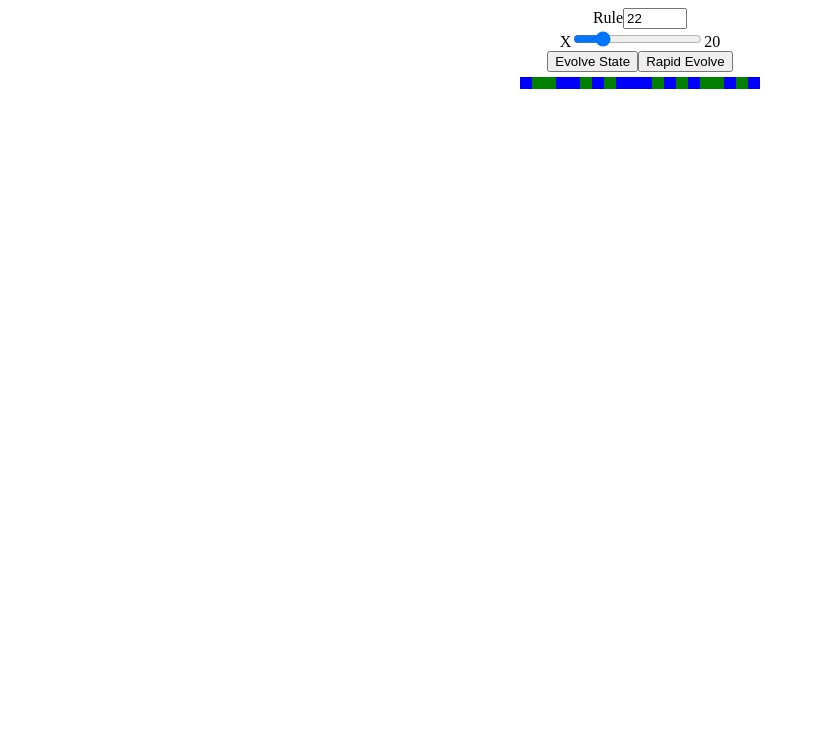
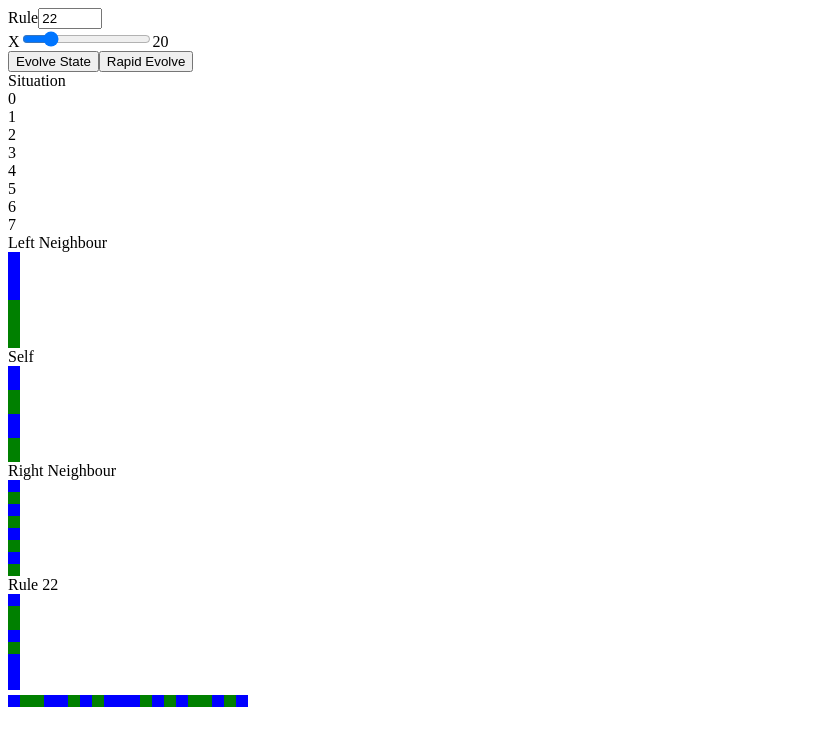
Before and after one commit to JohYoshida/cellular-automata, a React (Create React App) app: page / in a window 1280 px wide. Shown: the top 746 px of the page, without its empty margins (0-815 px from the left). Built offline with nearby package versions, Linux system fonts and the light colour scheme.

Commit message:
Added panel describing situation rules

```diff
--- a/src/App.js
+++ b/src/App.js
@@ -1,7 +1,7 @@
 import React, { Component } from "react";
 import Controls from "./components/Controls";
 import Board from "./components/Board";
-import "./App.css";
+import SituationPanel from "./components/SituationPanel";
 
 class App extends Component {
   constructor(props) {
@@ -26,6 +26,10 @@ class App extends Component {
           rapidEvolve={this.rapidEvolve}
           updateInputX={this.updateInputX}
         />
+        <SituationPanel
+          rule={rule}
+          binaryRule={makeBinaryRule(rule)}
+          />
         <Board
           rule={rule}
           data={data}
--- /dev/null
+++ b/src/components/SituationPanel.jsx
@@ -0,0 +1,69 @@
+import React, { Component } from "react";
+import Cell from "./Cell";
+
+class SituationPanel extends Component {
+  render() {
+    const { rule, binaryRule } = this.props;
+    return (
+      <div className="SituationPanel">
+        <div className="column">
+          <div>Situation</div>
+          <div className="situation">0</div>
+          <div className="situation">1</div>
+          <div className="situation">2</div>
+          <div className="situation">3</div>
+          <div className="situation">4</div>
+          <div className="situation">5</div>
+          <div className="situation">6</div>
+          <div className="situation">7</div>
+        </div>
+        <div className="column">
+          <div>Left Neighbour</div>
+          <Cell data={0} />
+          <Cell data={0} />
+          <Cell data={0} />
+          <Cell data={0} />
+          <Cell data={1} />
+          <Cell data={1} />
+          <Cell data={1} />
+          <Cell data={1} />
+        </div>
+        <div className="column">
+          <div>Self</div>
+          <Cell data={0} />
+          <Cell data={0} />
+          <Cell data={1} />
+          <Cell data={1} />
+          <Cell data={0} />
+          <Cell data={0} />
+          <Cell data={1} />
+          <Cell data={1} />
+        </div>
+        <div className="column">
+          <div>Right Neighbour</div>
+          <Cell data={0} />
+          <Cell data={1} />
+          <Cell data={0} />
+          <Cell data={1} />
+          <Cell data={0} />
+          <Cell data={1} />
+          <Cell data={0} />
+          <Cell data={1} />
+        </div>
+        <div className="column">
+          <div>Rule {rule}</div>
+          <Cell className="cell" data={Number(binaryRule[7])} />
+          <Cell className="cell" data={Number(binaryRule[6])} />
+          <Cell className="cell" data={Number(binaryRule[5])} />
+          <Cell className="cell" data={Number(binaryRule[4])} />
+          <Cell className="cell" data={Number(binaryRule[3])} />
+          <Cell className="cell" data={Number(binaryRule[2])} />
+          <Cell className="cell" data={Number(binaryRule[1])} />
+          <Cell className="cell" data={Number(binaryRule[0])} />
+        </div>
+      </div>
+    );
+  }
+}
+
+export default SituationPanel;
```
